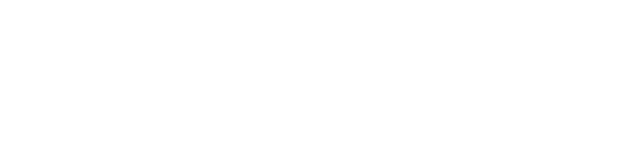
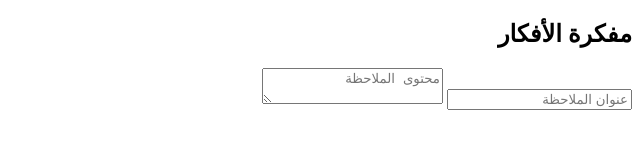
Before and after one commit to mosab059/ThoughtNote, a plain HTML site: page index.html in a window 1280 px wide. Shown: the whole page, without its empty margins (640-1280 px from the left). Drawn offline with Linux system fonts and the light colour scheme.

Commit message:
Add HTML Elements

```diff
--- a/index.html
+++ b/index.html
@@ -6,6 +6,14 @@
     <link rel="stylesheet" href="css/app.css">
   </head>
   <body>
+    <nav class="navbar">
+      <h1> مفكرة الأفكار </h1>
+    </nav>
+    <div class="note-list"></div>
+    <div class="note">
+      <input type="text" id="note-title" placeholder="عنوان الملاحظة">
+      <textarea type="text" id="note-content" placeholder="محتوى الملاحظة"></textarea>
+    </div>
     <!-- content goes here -->
     <script rel="js/app.js"></script>
   </body>
```
